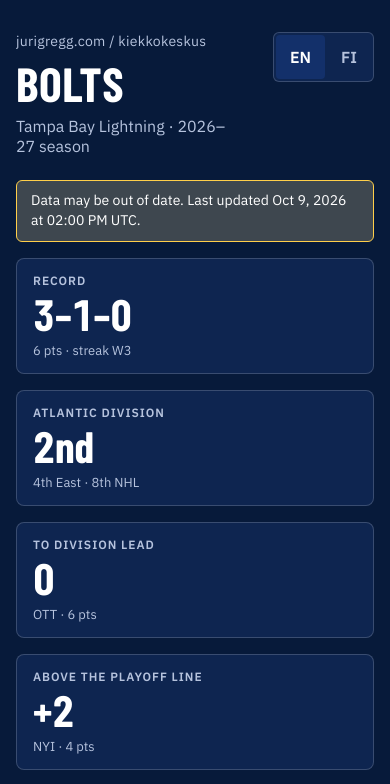
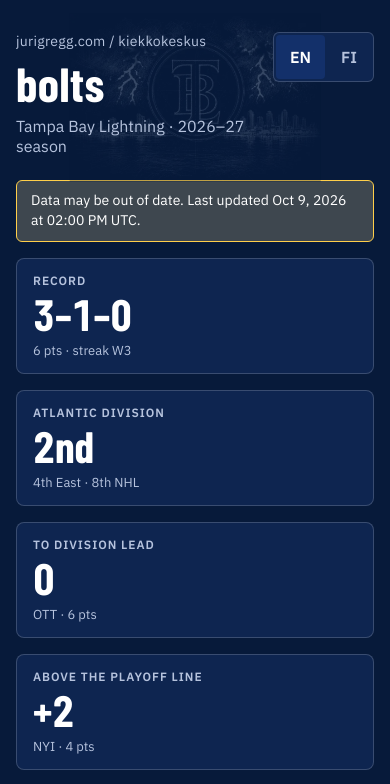
Before and after one commit to greggjuri/kiekkokeskus, a plain HTML site: page site/bolts/index.html in a window 390 px wide. Shown: the top 784 px of the page. Drawn offline with nearby package versions, Linux system fonts and the light colour scheme; files whose address does not match are found by name.

Commit message:
fix(07): header stops flashing + lowercase title + hero sizing
renderHeader now builds once per root and only patches text and aria-pressed on
re-render, so the hero <img> element survives every toggle, pill click, and sort
click without re-decoding. Verified in Chrome: same img reference after 3
dispatches.

CSS: hero cell gets minmax(260px, 45%) of the header, hero is 240 px tall on
desktop (180 px tablet). Mobile hero becomes a background layer with an
explicit width: min(70%, 260px) so position:absolute actually has something to
render — PRP-07 live finding was the mobile hero collapsed to 0 × 100.

Title drops text-transform: uppercase to match the URL + ADR-040 hero
wordmarks (lowercase 'bolts', 'leijonat').

```diff
--- a/site/kiekkokeskus/chrome.js
+++ b/site/kiekkokeskus/chrome.js
@@ -13,6 +13,10 @@ import { date } from "./format.js";
 //                 for its own labels.
 //   hero:         { src, width, height, alt='' } | null — optional decorative image (ADR-040).
 //                 Rendered after the title block. decoding="async", NOT lazy-loaded (above fold).
+// renderHeader builds the header DOM once (on first call for a given `root`) and patches it
+// in place on every subsequent call. This keeps the hero <img> alive across language toggles,
+// pill clicks and sort clicks — otherwise every re-render would rebuild the img, re-decode
+// it, and visibly flash the whole header.
 export function renderHeader({
   root,
   titleKey,
@@ -23,31 +27,27 @@ export function renderHeader({
   hero,
 }) {
   const doc = root.ownerDocument;
+
+  // Build once.
+  if (!root.dataset.kkHeaderBuilt) {
     root.innerHTML = "";
     root.classList.add("kk-header");
 
     const crumb = doc.createElement("div");
     crumb.className = "kk-crumb";
-  crumb.textContent = t("nav.crumb", null, lang);
     root.appendChild(crumb);
 
     const h1 = doc.createElement("h1");
     h1.className = "kk-title";
-  if (titleKey) h1.textContent = t(titleKey, null, lang);
     root.appendChild(h1);
 
-  const subtitleText =
-    typeof subtitle === "string" ? subtitle : subtitleKey ? t(subtitleKey, null, lang) : null;
-  if (subtitleText) {
     const sub = doc.createElement("p");
     sub.className = "kk-subtitle";
-    sub.textContent = subtitleText;
     root.appendChild(sub);
-  }
 
     if (hero && hero.src) {
-    // ADR-040: decorative, pre-flattened on --kk-bg; alt="" so AT skips it; width+height set
-    // to prevent layout shift; decoding async; above the fold, so NOT lazy.
+      // ADR-040: decorative, pre-flattened on --kk-bg; alt="" so AT skips it; width+height
+      // set to prevent layout shift; decoding async; above the fold, so NOT lazy.
       const img = doc.createElement("img");
       img.className = "kk-hero";
       img.src = hero.src;
@@ -58,21 +58,44 @@ export function renderHeader({
       root.appendChild(img);
     }
 
-  // Language toggle
     const toggle = doc.createElement("div");
     toggle.className = "kk-lang";
     toggle.setAttribute("role", "group");
-  toggle.setAttribute("aria-label", t("lang.group", null, lang));
     for (const code of ["en", "fi"]) {
       const btn = doc.createElement("button");
       btn.type = "button";
       btn.dataset.lang = code;
       btn.textContent = code.toUpperCase();
-    btn.setAttribute("aria-pressed", lang === code ? "true" : "false");
       btn.addEventListener("click", () => onLangChange?.(code));
       toggle.appendChild(btn);
     }
     root.appendChild(toggle);
+
+    root.dataset.kkHeaderBuilt = "1";
+  }
+
+  // Patch text + aria-pressed on every call. The hero <img> is never touched.
+  root.querySelector(".kk-crumb").textContent = t("nav.crumb", null, lang);
+
+  const h1 = root.querySelector(".kk-title");
+  h1.textContent = titleKey ? t(titleKey, null, lang) : "";
+
+  const sub = root.querySelector(".kk-subtitle");
+  const subtitleText =
+    typeof subtitle === "string" ? subtitle : subtitleKey ? t(subtitleKey, null, lang) : null;
+  if (subtitleText) {
+    sub.textContent = subtitleText;
+    sub.hidden = false;
+  } else {
+    sub.textContent = "";
+    sub.hidden = true;
+  }
+
+  const toggle = root.querySelector(".kk-lang");
+  toggle.setAttribute("aria-label", t("lang.group", null, lang));
+  for (const btn of toggle.querySelectorAll("button")) {
+    btn.setAttribute("aria-pressed", btn.dataset.lang === lang ? "true" : "false");
+  }
 }
 
 export function renderPills({ root, state, onChange, lang }) {
--- a/site/kiekkokeskus/kk-page.css
+++ b/site/kiekkokeskus/kk-page.css
@@ -4,30 +4,33 @@
    Split from kk.css in init-07 (ADR-034): tokens, base, header, pills, banners, tables, and
    footer stay in kk.css; this file holds everything a page lays over that base. */
 
-/* Hero (ADR-040): decorative; pre-flattened on --kk-bg; never on a .kk-card. Desktop: sits in
-   the middle grid area, height-capped. <600 px: switches to a background behind the title. */
+/* Hero (ADR-040): decorative; pre-flattened on --kk-bg; never on a .kk-card.
+   Desktop: fills the right-hand hero grid cell (45% of header width, ~240 px tall).
+   <600 px: switches to a background behind the title with explicit width — position:absolute
+   + inset:0 collapsed to 0×100 on real phone widths without an explicit width (PRP-07
+   follow-up finding). */
 .kk-hero {
   grid-area: hero;
   display: block;
-  height: auto;
   width: auto;
-  max-height: 140px;
-  max-width: 220px;
+  height: 240px;
+  max-width: 100%;
   justify-self: end;
   align-self: center;
 }
+@media (max-width: 900px) { .kk-hero { height: 180px; } }
 @media (max-width: 600px) {
   .kk-header { position: relative; }
   .kk-hero {
     position: absolute;
-    inset: 0;
-    width: 100%;
-    height: 100%;
-    object-fit: contain;
+    top: 50%;
+    left: 50%;
+    transform: translate(-50%, -50%);
+    width: min(70%, 260px);
+    height: auto;
     opacity: 0.25;
     z-index: 0;
     pointer-events: none;
-    max-height: none;
     max-width: none;
   }
   .kk-header > *:not(.kk-hero) { position: relative; z-index: 1; }
--- a/site/kiekkokeskus/kk.css
+++ b/site/kiekkokeskus/kk.css
@@ -52,17 +52,27 @@ main {
 /* Header */
 .kk-header {
   display: grid;
-  /* minmax(0, 1fr) lets the title column shrink below its min-content so a very long title
-     doesn't push the grid past its container on narrow viewports. The hero column is auto
-     (zero-width when no hero is given, so pages without one lay out the same as init-06). */
-  grid-template-columns: minmax(0, 1fr) auto auto;
+  /* Title column shrinks below min-content (minmax 0,1fr); hero cell gets a generous ~45%
+     share so the sketch (ADR-040) dominates the right side; toggle sits in the top-right
+     corner above the hero. On mobile the whole template collapses — see below. */
+  grid-template-columns: minmax(0, 1fr) minmax(260px, 45%) auto;
   grid-template-areas:
-    "crumb    crumb  toggle"
-    "title    hero   toggle"
-    "subtitle hero   .";
+    "crumb    .     toggle"
+    "title    hero  toggle"
+    "subtitle hero  .";
   gap: 8px 16px;
   align-items: baseline;
   padding: 16px 0 24px;
+}
+/* On mobile the hero becomes a background layer (kk-page.css) and the layout collapses. */
+@media (max-width: 600px) {
+  .kk-header {
+    grid-template-columns: minmax(0, 1fr) auto;
+    grid-template-areas:
+      "crumb    toggle"
+      "title    toggle"
+      "subtitle .";
+  }
 }
 
 .kk-crumb {
@@ -80,7 +90,8 @@ main {
   line-height: 1.05;
   margin: 0;
   letter-spacing: 0.01em;
-  text-transform: uppercase;
+  /* Lowercase to match URL + ADR-040 hero wordmarks ("bolts", "leijonat"). */
+  text-transform: lowercase;
   min-width: 0;
   overflow-wrap: anywhere;
 }
```
Lines whose indentation alone changed are shown as unchanged.
